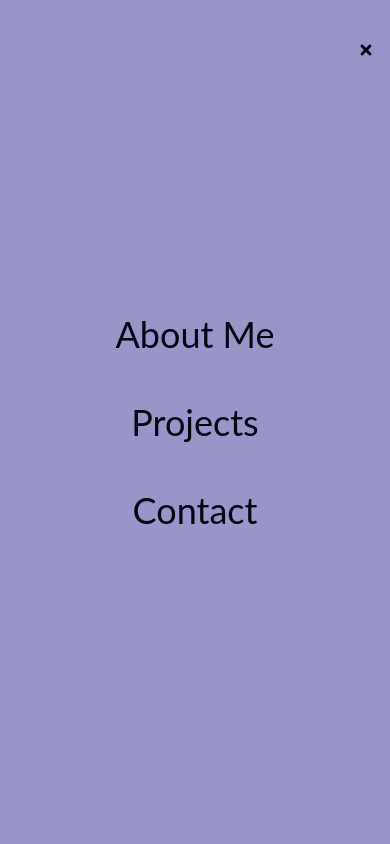
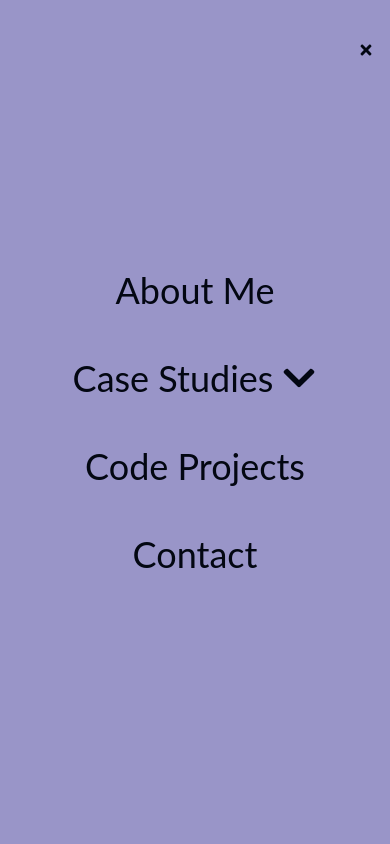
Before and after one commit to christinamullen/christina-portfolio, a React (Create React App) app: page /About in a window 390 px wide. Both pictures are taken after a click on the element 366 px from the left and 50 px from the top of the page. Shown: the top 844 px of the page. Built offline with nearby package versions, Linux system fonts and the light colour scheme.

Commit message:
mobile nav drop down

```diff
--- a/src/App.js
+++ b/src/App.js
@@ -45,6 +45,7 @@ function App() {
             <Route path="/About" element={
              <div>
               <About />
+              <Skills />
               <Work />
               <Contact />
               </div>
--- a/src/components/NavBar.jsx
+++ b/src/components/NavBar.jsx
@@ -8,9 +8,12 @@ import { FaChevronDown, FaChevronUp } from 'react-icons/fa';
 const NavBar = () => {
   const [nav, setNav] = useState(false)
   const [dropdown, setDropdown] = useState(false);
+  const [mobileDropdown, setMobileDropdown] = useState(false);
 
   const handleClick = () => setNav(!nav)
   const handleDropdown = () => setDropdown(!dropdown);
+  const toggleMobileDropdown = () => setMobileDropdown(!mobileDropdown);
+
 
   return (
     <div className='z-10 fixed w-full h-[100px] flex justify-between items-center px-4 bg-[#9995C8] text-gray-950'>
@@ -22,7 +25,7 @@ const NavBar = () => {
       {/* Menu */}
       <ul className='hidden md:flex'>
 
-        <li><RouterLink to="/About">About Me</RouterLink></li>
+
         <div className="relative">
           <button onClick={handleDropdown} className="flex items-center focus:outline-none">
             Case Studies
@@ -36,6 +39,7 @@ const NavBar = () => {
           )}
         </div>
         <li><RouterLink to="/Code">Code Projects</RouterLink></li>
+        <li><RouterLink to="/About">About Me</RouterLink></li>
         <li><RouterLink to="/Contact">Contact</RouterLink></li>
       </ul>
 
@@ -46,7 +50,17 @@ const NavBar = () => {
       {/* Mobile Menu !nav ? 'hidden' : */}
       <ul className={!nav ? 'hidden' : 'absolute top-0 left-0 w-full h-screen bg-[#9995C8] flex flex-col justify-center items-center'}>
         <li className='py-6 text-4xl'><RouterLink onClick={handleClick} to="/About">About Me</RouterLink></li>
-        <li className='py-6 text-4xl'><RouterLink onClick={handleClick} to="/Work">Projects</RouterLink></li>
+        <li className='py-6 text-4xl'>
+          <button onClick={toggleMobileDropdown} className='flex items-center focus:outline-none w-full text-left'>
+            Case Studies
+            {dropdown ? <FaChevronUp className="ml-2" /> : <FaChevronDown className="ml-2" />}
+          </button>
+          <ul className={!mobileDropdown ? 'hidden' : 'flex flex-col items-center w-full'}>
+            <li className='py-6 text-4xl'><RouterLink onClick={handleClick} to="/UICaseStudyHC" className='w-full text-center'>UI: Hoodcats Cafe</RouterLink></li>
+            <li><RouterLink onClick={handleClick} to="/UXCaseStudyWW" className='w-full text-center'>UX: Welcome Wanderer</RouterLink></li>
+          </ul>
+        </li>
+        <li className='py-6 text-4xl'><RouterLink onClick={handleClick} to="/C">Code Projects</RouterLink></li>
         <li className='py-6 text-4xl'><RouterLink onClick={handleClick} to="/Contact">Contact</RouterLink></li>
       </ul>
 
--- a/src/components/Work.jsx
+++ b/src/components/Work.jsx
@@ -9,7 +9,7 @@ import pet from '../assets/images/Pet.png'
 const Work = () => {
   return (
     <div name='work' className='w-full mx-auto flex flex-col justify-center h-auto bg-[#1F1F21] text-gray-300'>
-      <div className='flex flex-col text-4xl font-bold items-center w-full h-full text-white'>
+      <div className='flex flex-col text-4xl font-bold items-center w-full h-full pt-24 text-white'>
         <div className='my-28'>
           <h1 className='text-4xl font-bold inline border-4 px-4 py-2 m-8 border-pink-600'>Work Samples</h1>
         </div>
```
